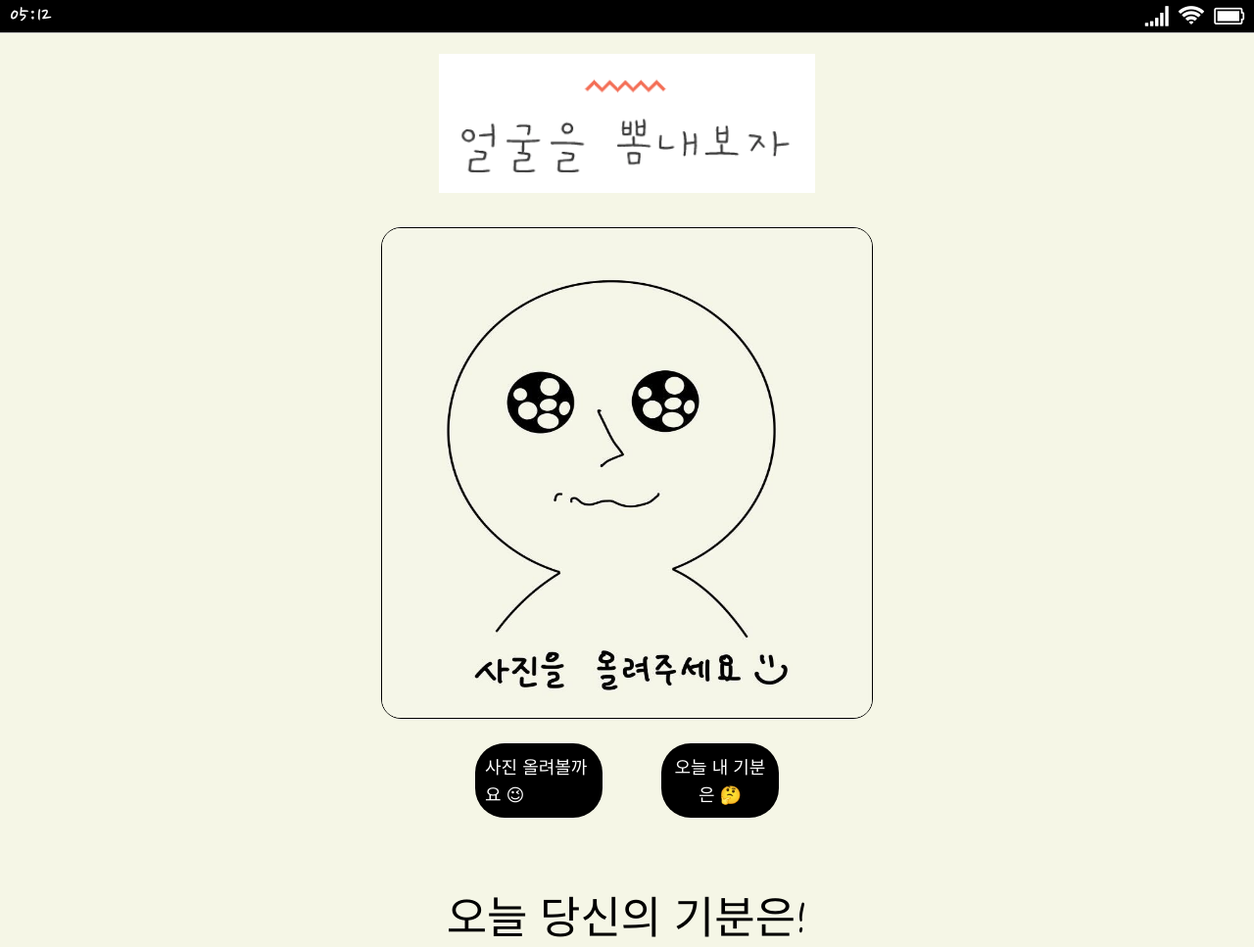
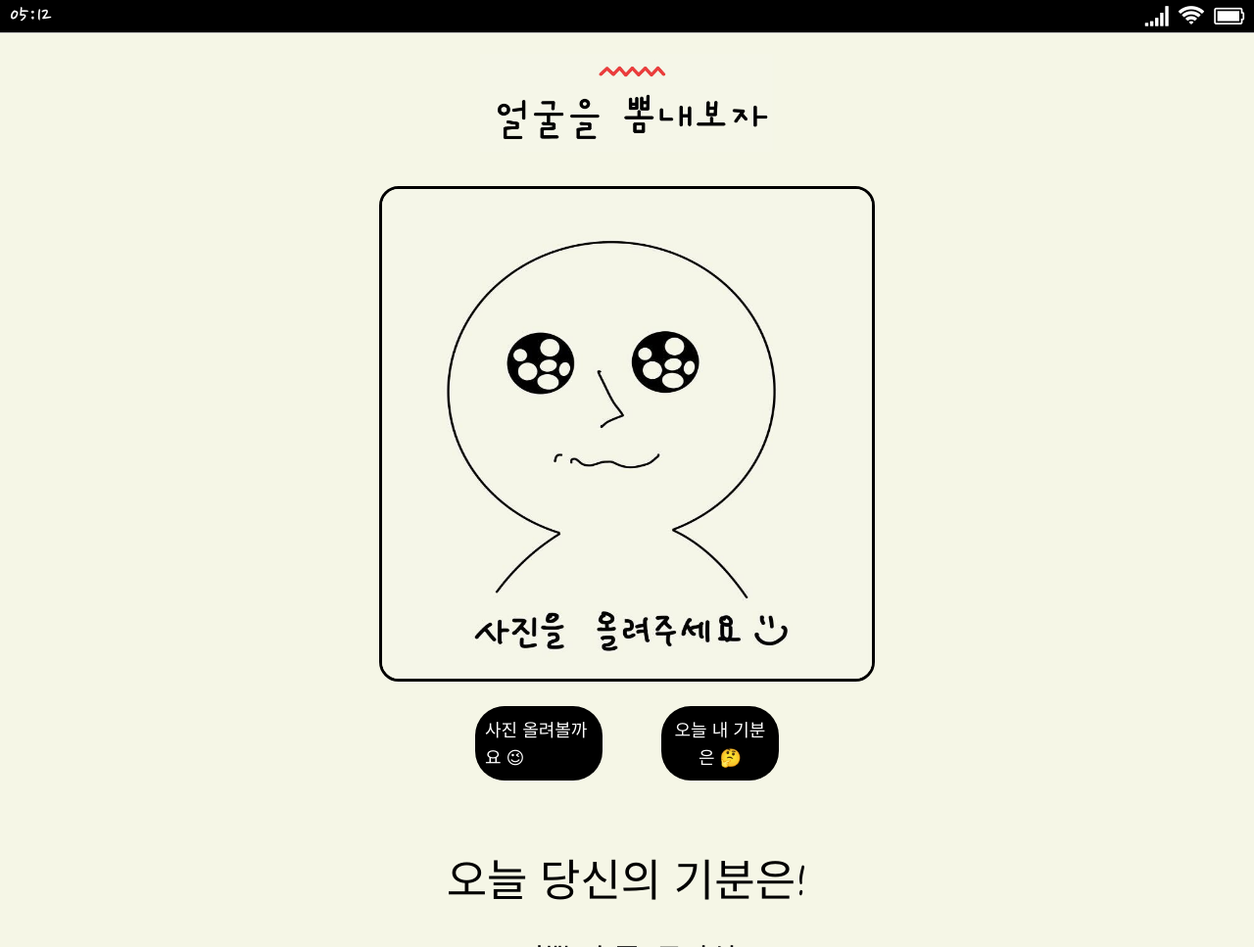
Before and after one commit to BeforePassion/your_today, a Flask app: template templates/home.html in a window 1280 px wide. Shown: the top 967 px of the page at 98% size. Run offline with Flask 2, Linux system fonts and the light colour scheme; the template is opened without the code that fills it, so the values that code supplies are empty; parts of the project's set-up code (start-up, migrations or seed data) failed here and were passed over.

Commit message:
프론트엔드 수정 -ver2

```diff
--- a/templates/home.html
+++ b/templates/home.html
@@ -24,11 +24,11 @@
         </div>
         <div id="home-container">
             <div class="home-container-logo">
-                <img id="logo" src="../static/image/containerlogo.png" alt="로고">
+                <img style="max-width: 300px; max-height: 100px; width: 50vw; height: 17vw;" src="../static/image/containerlogo.jpg" alt="로고">
             </div>
             <div class="home-container_title">
                 <div class="home-container_img">
-                    <img style="max-width: 500px; max-height: 500px; width: 70vw; height: 70vw; border-radius: 20px; border: 1px solid black; margin-bottom: 20px;" id="preview-image" src="../static/image/sample.jpg">
+                    <img style="max-width: 500px; max-height: 500px; width: 70vw; height: 70vw; border-radius: 20px; border: 3px solid black; margin-bottom: 20px;" id="preview-image" src="../static/image/sample.jpg">
                 </div>
                 <div class="home-container-upload-btn" id="upload-btn">
                     <form method="post" enctype="multipart/form-data" class="first_btn">
--- a/templates/index.html
+++ b/templates/index.html
@@ -26,6 +26,7 @@
             <img id="logo" src="../static/image/mainlogo.png" alt="메인로고">
             <button onclick="window.location.href='/home'" style="font-size: 28px; font-weight: bold;" type="button" class="btn btn-warning">시작하기</button>
         </div>
+
     </div>
     <script src="../static/js/time.js"></script>
 </body>
```
Also changed, not shown: static/image/containerlogo.jpg (added), static/image/containerlogo.png (deleted).
